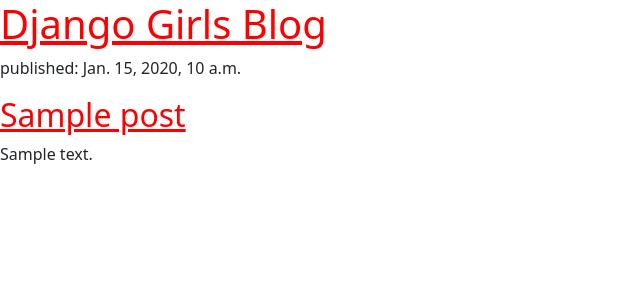
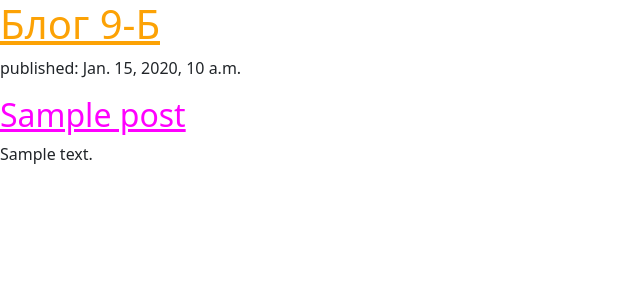
Before and after one commit to lyceum16b-dev/My-Blog, a Django app: page / in a window 1280 px wide. Shown: the top 300 px of the page, without its empty margins (0-640 px from the left). Run offline with Django 5.2, Linux system fonts and the light colour scheme; tables that the repository leaves empty hold one stand-in row (values such as "Sample post").

Commit message:
Зміна кольру в заголовках статей

```diff
--- a/blog/static/css/blog.css
+++ b/blog/static/css/blog.css
@@ -1,7 +1,7 @@
-h1 {
+h1 a {
     color: #FCA205;
 }
 
-a {
-    color: red;
+h2 a {
+    color: magenta;
 }
--- a/blog/templates/post_list.html
+++ b/blog/templates/post_list.html
@@ -12,7 +12,7 @@
     <body>
     <div>
         <h1>
-            <a href="">Django Girls Blog</a>
+            <a href="">Блог 9-Б</a>
         </h1>
     </div>
     {% for post in posts %}
```
